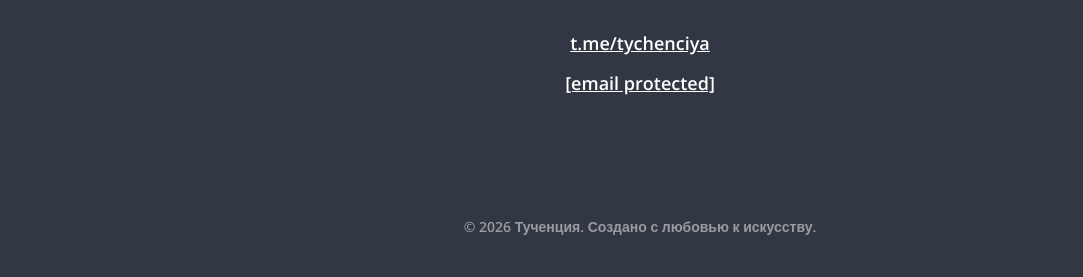
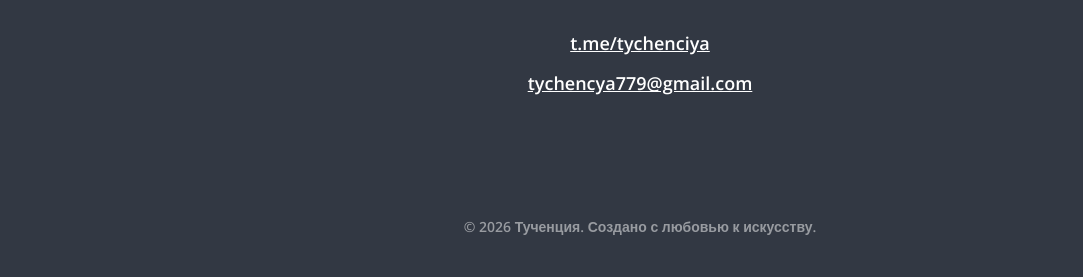
Before and after one commit to 55menken55-spec/55menken55-spec.github.io, a plain HTML site: page index.html in a window 1280 px wide. Shown: the part 4382-4659 px from the top of the page, 0-1083 px from the left. Drawn offline with nearby package versions, Linux system fonts and the light colour scheme; no server answers.

Commit message:
Update index.html

```diff
--- a/index.html
+++ b/index.html
@@ -631,7 +631,7 @@
             <p id="contact-desc" data-edit-id="contact-p" class="text-xl mb-8 opacity-90">Все вопросы, заказы и предложения — пишите! Буду рада сотрудничеству.</p>
             <div class="flex flex-col gap-3 text-lg">
                 <a href="https://t.me/tychenciya" target="_blank" class="underline hover:text-[#CBE857] transition">t.me/tychenciya</a>
-                <a href="tychencya779@gmail.com" target="_blank" class="underline hover:text-[#CBE857] transition"><span class="__cf_email__" data-cfemail="92e6ebf1faf7fcf1ebf3a5a5abd2f5fff3fbfebcf1fdff">[email&#160;protected]</span></a>
+                <a href="tychencya779@gmail.com" target="_blank" class="underline hover:text-[#CBE857] transition">tychencya779@gmail.com</a>
             </div>
         </div>
     </section>
```
